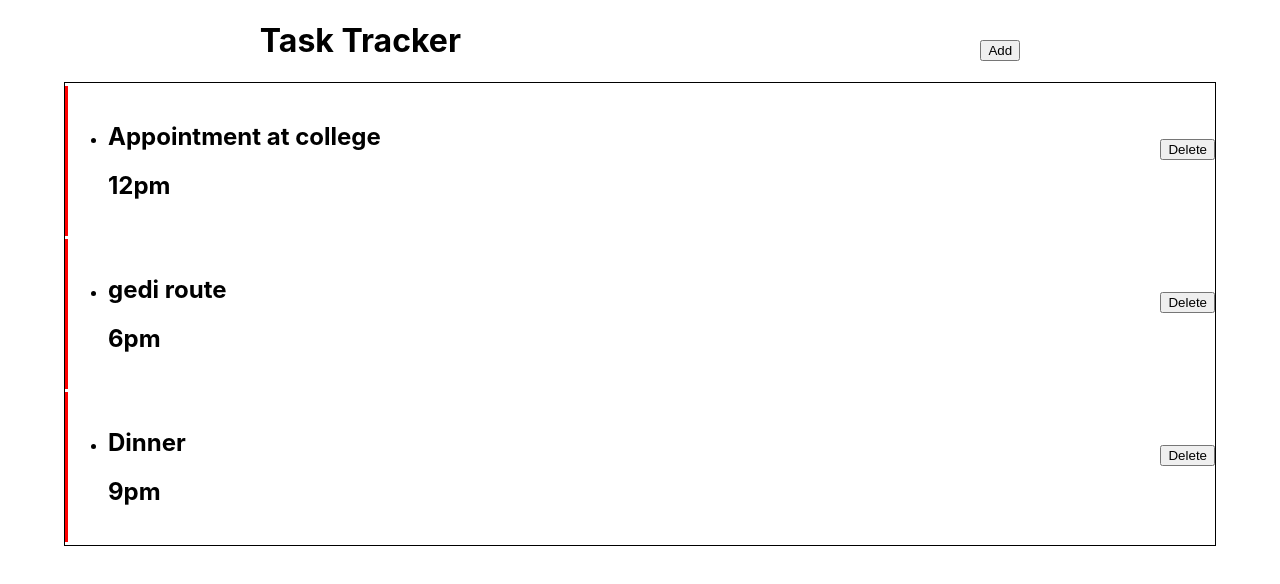
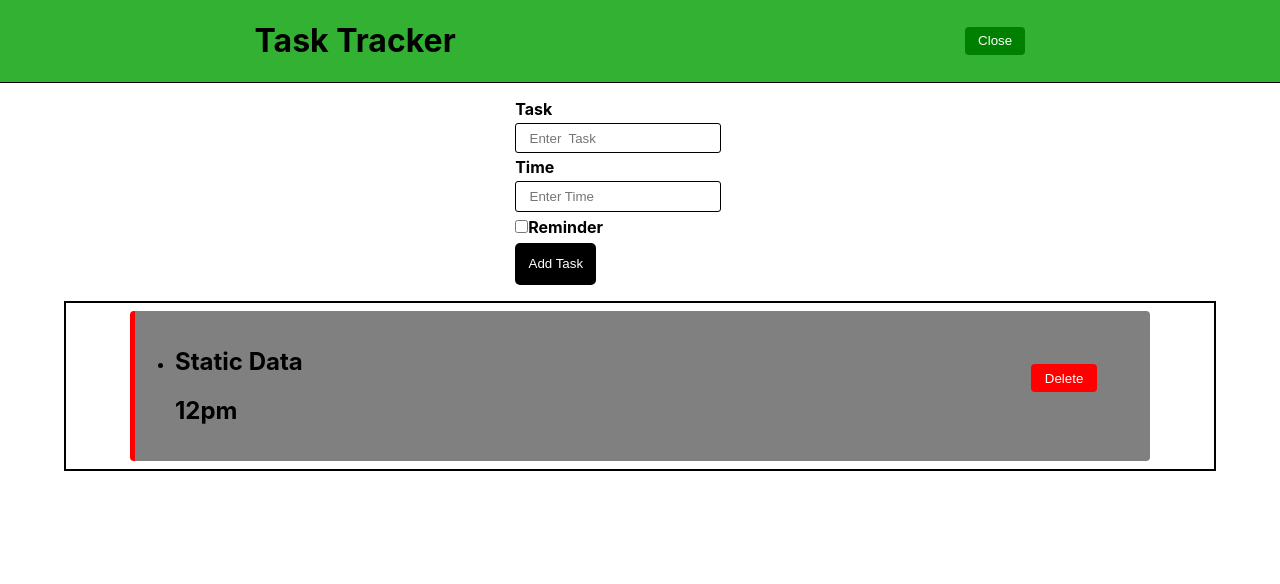
Before and after one commit to mohitjangir17/traversymediabasics, a React (Create React App) app: page / in a window 1280 px wide. Shown: the top 584 px of the page. Built offline with nearby package versions, Linux system fonts and the light colour scheme.

Commit message:
some more styling

```diff
--- a/src/AddTask.js
+++ b/src/AddTask.js
@@ -3,13 +3,13 @@ import "./App.css";
 import Button from "./Button";
 
 function AddTask({ onAdd }) {
-  const [text, setText] = useState("");
+  const [task, setTask] = useState("");
   const [time, setTime] = useState("");
-  const [reminder, setReminder] = useState(true);
+  const [reminder, setReminder] = useState(false);
 
   const onSubmit = (e) => {
     e.preventDefault();
-    if (!text) {
+    if (!task) {
       alert("Please Enter a Task");
       return;
     }
@@ -18,24 +18,25 @@ function AddTask({ onAdd }) {
       return;
     }
     onAdd({
-      text,
+      task,
       time,
       reminder,
     });
 
-    setText("");
+    setTask("");
     setTime("");
     setReminder();
   };
   return (
     <form className="Task-form">
+      <div className="form">
         <label htmlFor="">Task</label> <br />
         <input
           type="text"
-        value={text}
-        onChange={(e) => setText(e.target.value)}
+          value={task}
+          onChange={(e) => setTask(e.target.value)}
           placeholder="Enter  Task"
-      ></input>{" "}
+        />
         <br />
         <label htmlFor="">Time</label> <br />
         <input
@@ -43,7 +44,7 @@ function AddTask({ onAdd }) {
           value={time}
           onChange={(e) => setTime(e.target.value)}
           placeholder="Enter Time"
-      ></input>{" "}
+        />
         <br />
         <input
           value={reminder}
@@ -52,8 +53,17 @@ function AddTask({ onAdd }) {
           type="checkbox"
         ></input>
         <label htmlFor="">Reminder</label>
-      <Button onClick={onSubmit} text={"Add Task"} />
+        <Button style={style} onClick={onSubmit} text={"Add Task"} />
+      </div>
     </form>
   );
 }
+const style = {
+  padding: "1em",
+  border: "none",
+  marginTop: ".5em",
+  borderRadius: "5px",
+  backgroundColor: "black",
+  color: "white",
+};
 export default AddTask;
--- a/src/App.css
+++ b/src/App.css
@@ -1,35 +1,49 @@
 .App {
   text-align: center;
-}
-
-@media (prefers-reduced-motion: no-preference) {
-  .App-logo {
-    animation: App-logo-spin infinite 20s linear;
-  }
+  scroll-behavior: smooth;
 }
 
 .Header {
   display: flex;
   justify-content: space-around;
+  border-bottom: 1px black solid;
+  background-color: rgb(50, 177, 50);
 }
 
 .reminder {
-  border-left: 3px solid rgb(255, 0, 0);
+  border-left: 5px solid rgb(255, 0, 0);
 }
 
 .Task-form {
-  text-align: left;
   margin: 1em;
 }
 
+.form {
+  margin: 0 40%;
+  text-align: left;
+}
+
+.form > input {
+  padding: 0.5em 1em;
+  margin: 0.3em 0;
+  border: 1px black solid;
+  border-radius: 3px;
+}
+
+.form > label {
+  font-weight: bold;
+  padding: 3.5em 0em;
+}
 .Tasks {
-  border: 1px solid black;
-  margin: 0 4em;
+  border: 2px solid black;
+  margin: 0.5em 4em;
 }
 .Task {
   text-align: left;
   display: flex;
   justify-content: space-between;
-  margin: 0.2em 0em;
+  margin: 0.5em 4em;
   cursor: pointer;
+  border-radius: 4px;
+  background-color: grey;
 }
--- a/src/App.js
+++ b/src/App.js
@@ -8,27 +8,28 @@ function App() {
   var [tasks, setTasks] = useState([
     {
       id: "0",
-      task: "Appointment at college",
+      task: "Static Data",
       time: "12pm",
       reminder: true,
     },
-    {
-      id: "1",
-      task: "gedi route",
-      time: "6pm",
-      reminder: true,
-    },
-    {
-      id: "2",
-      task: "Dinner",
-      time: "9pm",
-      reminder: true,
-    },
+    // {
+    //   id: "1",
+    //   task: "gedi route",
+    //   time: "6pm",
+    //   reminder: true,
+    // },
+    // {
+    //   id: "2",
+    //   task: "Dinner",
+    //   time: "9pm",
+    //   reminder: true,
+    // },
   ]);
 
   const addTask = (task) => {
     const id = Math.floor(Math.random() * 10000000) + 1;
     const newTask = { id, ...task };
+    console.log(newTask);
     setTasks([...tasks, newTask]);
   };
 
@@ -46,7 +47,7 @@ function App() {
     );
   };
 
-  const [showAddTask, setShowAddTask] = useState(false);
+  const [showAddTask, setShowAddTask] = useState(true);
 
   return (
     <div className="App">
--- a/src/Header.js
+++ b/src/Header.js
@@ -14,6 +14,12 @@ const Header = ({ onAdd, showAdd }) => {
   );
 };
 var style = {
-  marginTop: "3em",
+  marginTop: "2em",
+  padding: ".5em 1em",
+  backgroundColor: "green",
+  border: "none",
+  color: "white",
+  borderRadius: "4px",
+  cursor: "pointer",
 };
 export default Header;
--- a/src/Task.js
+++ b/src/Task.js
@@ -20,6 +20,12 @@ function Task({ task, onDelete, onDoubleClick }) {
   );
 }
 var style = {
-  marginTop: "4em",
+  margin: "4em",
+  padding: ".5em 1em",
+  backgroundColor: "red",
+  border: "none",
+  color: "white",
+  borderRadius: "4px",
+  cursor: "pointer",
 };
 export default Task;
```
Lines whose indentation alone changed are shown as unchanged.
